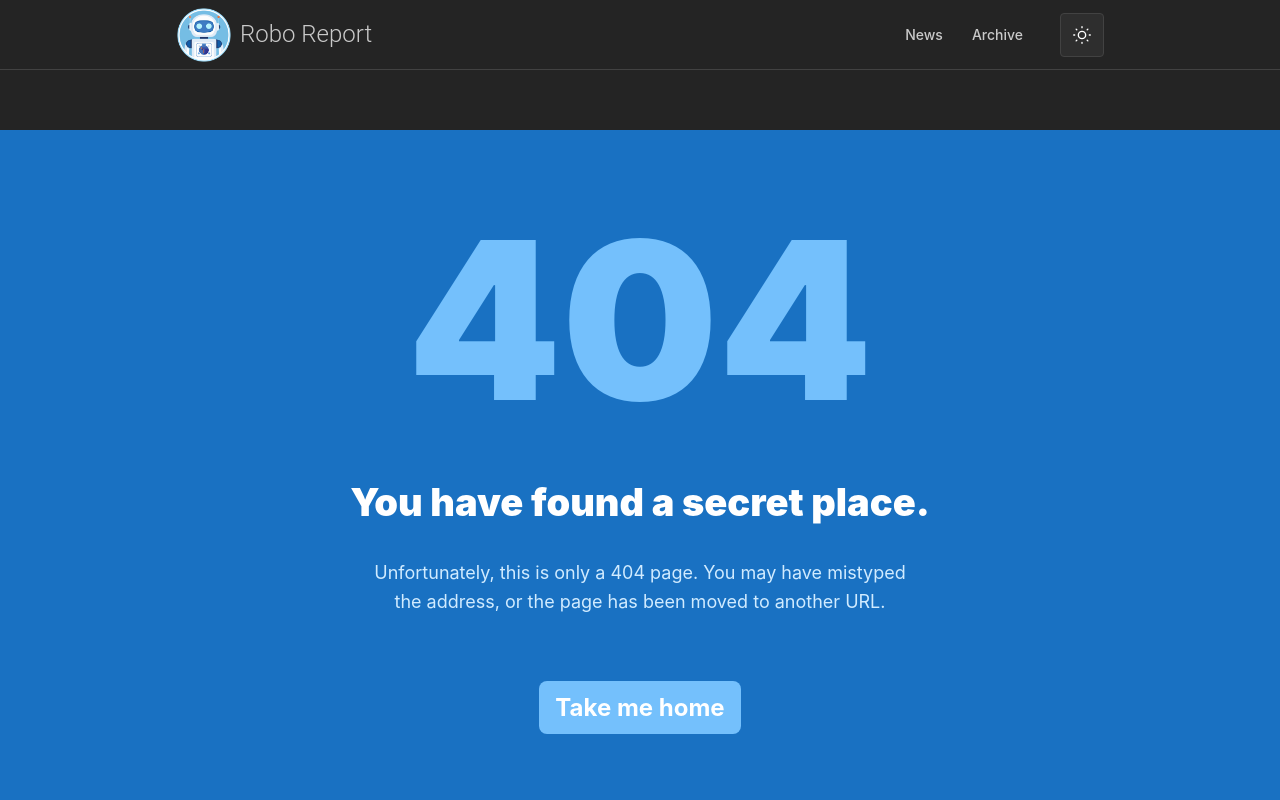
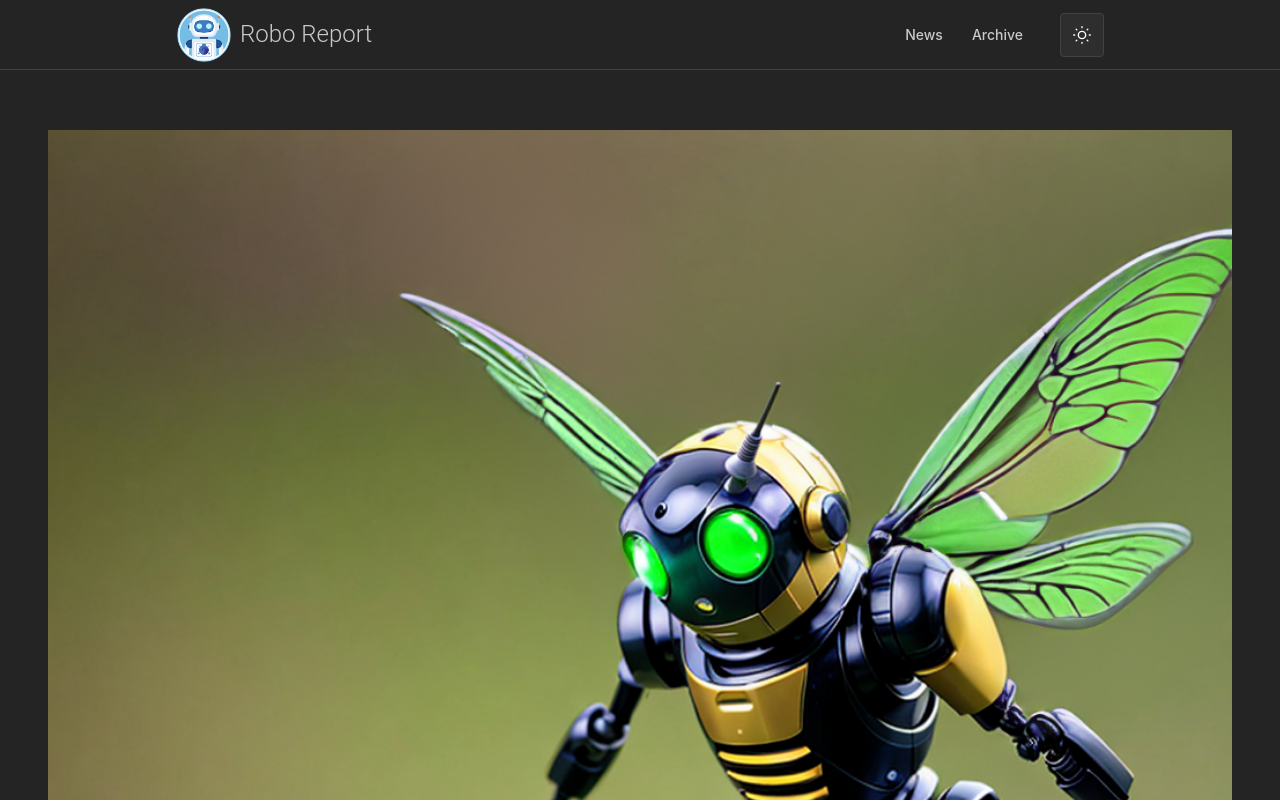
Before and after one commit to Setmaster/robo-report, a Next.js app: page /news/can-robotic-bees-save-our-ecosystem/image in a window 1280 px wide. Before the commit this address had no page. Shown: the top 800 px of the page. Built offline with nearby package versions, Linux system fonts and the light colour scheme.

Commit message:
Add fullscreen image page

```diff
--- /dev/null
+++ b/app/news/[slug]/image/page.module.css
@@ -0,0 +1,4 @@
+.imageContainer{
+    margin: 3rem;
+
+}
--- /dev/null
+++ b/app/news/[slug]/image/page.tsx
@@ -0,0 +1,26 @@
+import {MockData} from "@/assets/MockData";
+import {notFound} from "next/navigation";
+import Image from "next/image";
+import classes from "./page.module.css";
+
+type ImagePageProps = {
+    params: {
+        slug: string;
+    };
+};
+
+export default function ImagePage({params}:ImagePageProps){
+    const newsSlug = params.slug;
+    const newsArticle = MockData.find((article) => article.slug === newsSlug);
+
+    if (!newsArticle) {
+        notFound()
+    }
+
+
+    return (
+        <div className={classes.imageContainer}>
+            <Image layout={"responsive"} src={newsArticle.image} alt={newsArticle.title} />
+        </div>
+    );
+}
--- a/app/news/[slug]/page.tsx
+++ b/app/news/[slug]/page.tsx
@@ -3,6 +3,7 @@ import Image from "next/image";
 import classes from "./page.module.css";
 import {notFound} from "next/navigation";
 import {getFormattedDate} from "@/lib/utils/news";
+import Link from "next/link";
 
 type DetailsPageProps = {
     params: {
@@ -26,7 +27,9 @@ export default function NewsDetailsPage({params}: DetailsPageProps){
                 <h1>{newsArticle.title}</h1>
                 <time dateTime={formattedDate}>{formattedDate}</time>
                 <div className={classes.imageContainer}>
-                <Image layout={"responsive"} src={newsArticle.image} alt={newsArticle.title} />
+                    <Link href={`/news/${newsArticle.slug}/image`}>
+                        <Image layout={"responsive"} src={newsArticle.image} alt={newsArticle.title} />
+                    </Link>
                 </div>
             </header>
             <p className={classes.content}>{newsArticle.content}</p>
```
